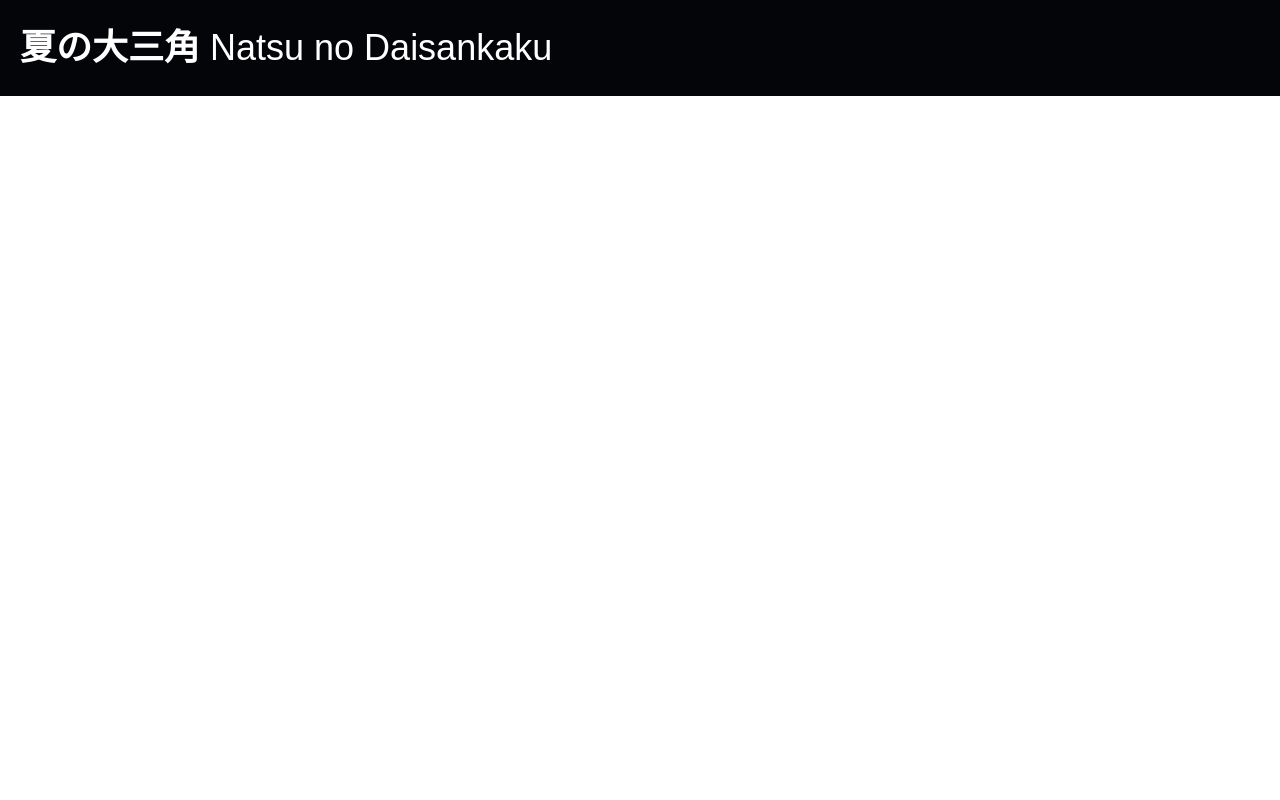
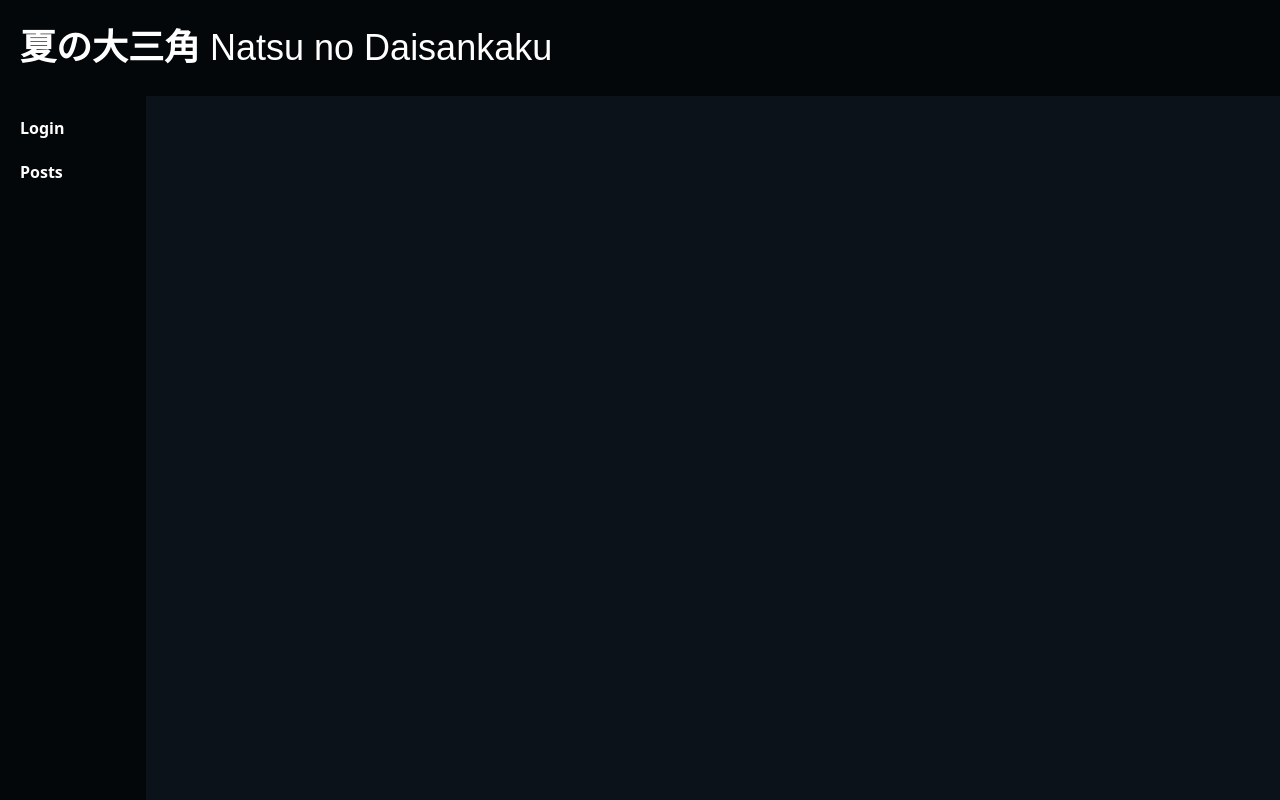
Before and after one commit to kuromika/nnd-frontend-admin, a Next.js app: page / in a window 1280 px wide. Built offline with nearby package versions, Linux system fonts and the light colour scheme; a web font is replaced by a local one.

Commit message:
Create navigation component

```diff
--- a/src/layouts/header.tsx
+++ b/src/layouts/header.tsx
@@ -1,6 +1,6 @@
 export const Header = () => {
   return (
-    <header className=" text-white bg-[#030509] p-5 h-24 flex items-center">
+    <header className=" text-white bg-[#04070A] p-5 h-24 flex items-center">
       <h1 className="font-mincho text-4xl font-bold">
         夏の大三角 <span className="font-normal">Natsu no Daisankaku</span>
       </h1>
--- a/src/layouts/main.tsx
+++ b/src/layouts/main.tsx
@@ -1,11 +1,15 @@
 import { Header } from "./header";
 import { PropsWithChildren } from "react";
+import { Navigation } from "./navigation";
 
 export const Main = ({ children }: PropsWithChildren) => {
   return (
-    <>
+    <div className="flex flex-col min-h-screen">
       <Header></Header>
-      {children}
-    </>
+      <div className="flex flex-grow">
+        <Navigation></Navigation>
+        <main className="bg-[#0C1219] w-full">{children}</main>
+      </div>
+    </div>
   );
 };
--- /dev/null
+++ b/src/layouts/navigation.tsx
@@ -0,0 +1,10 @@
+import Link from "next/link";
+
+export const Navigation = () => {
+  return (
+    <nav className="flex flex-col gap-5 p-5 bg-[#04070A] text-white w-40 font-bold">
+      <Link href="/login">Login</Link>
+      <Link href="/posts">Posts</Link>
+    </nav>
+  );
+};
```
